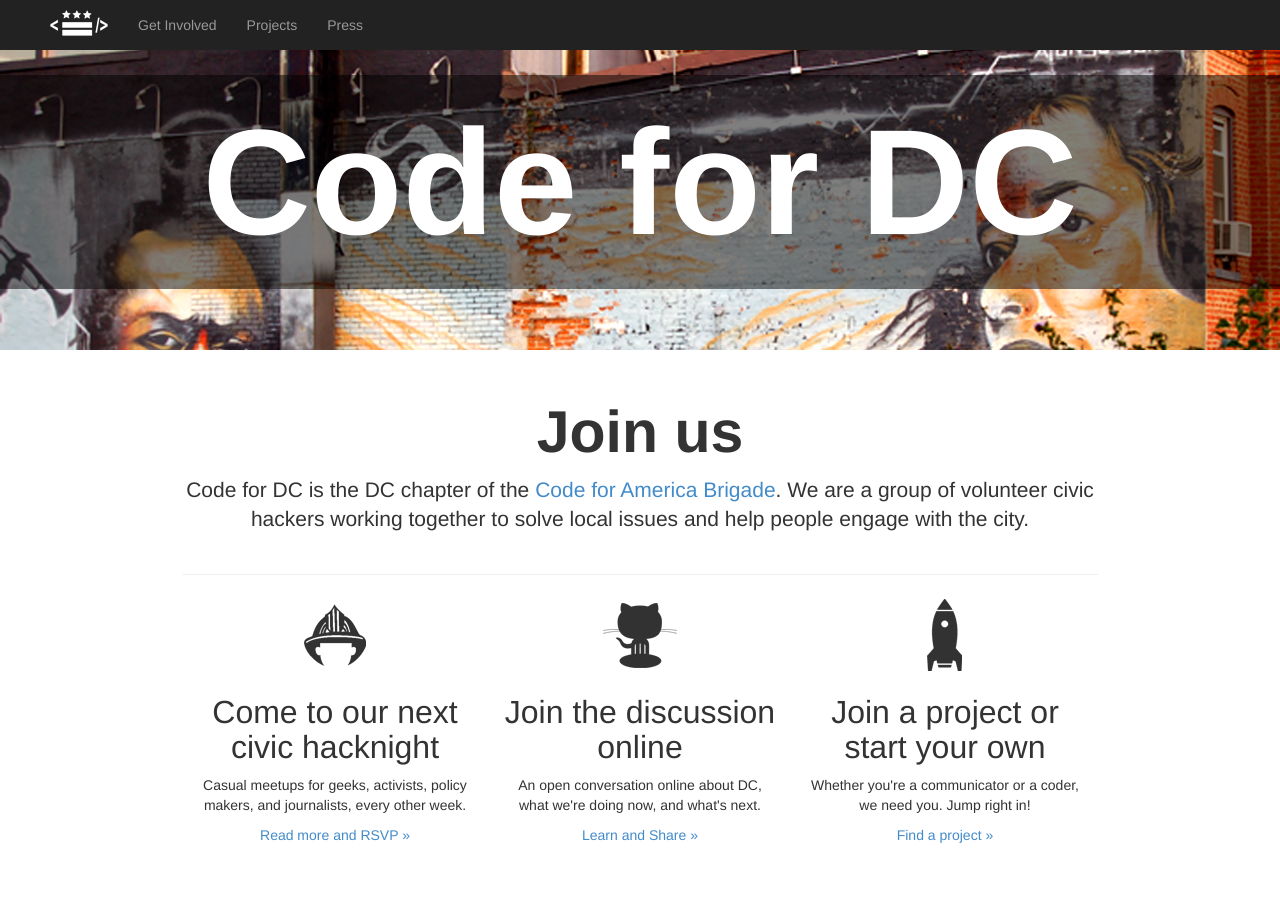
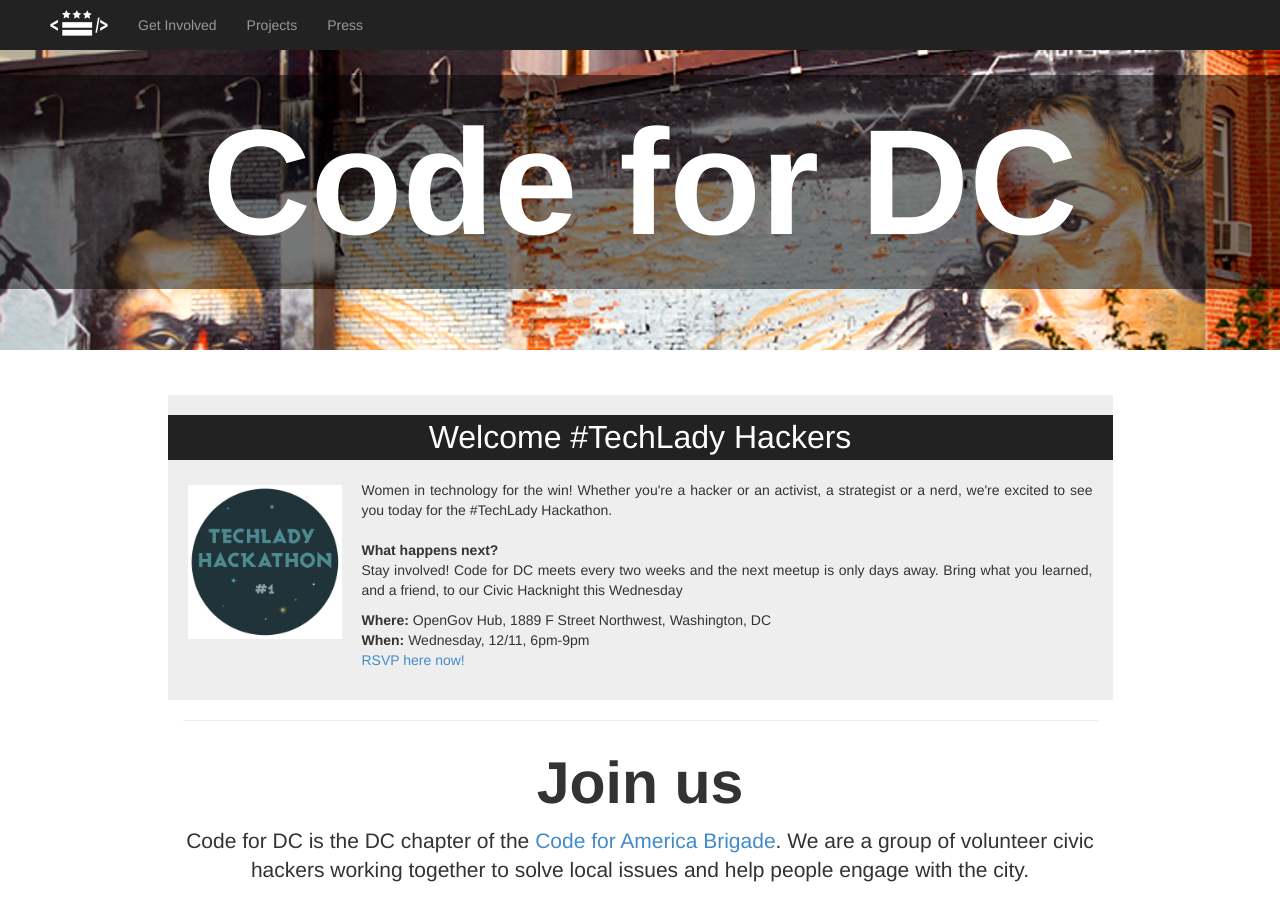
Before and after one commit to civictechdc/codefordc.github.com, a Jekyll site: the page built from index.html, in a window 1280 px wide and 900 px high. Built offline with Jekyll 4.4.1, drawn with Linux system fonts in a browser that asks for light colours; Markdown is read by kramdown in place of the engine named in the settings.

Commit message:
add #TechLady announcement

```diff
--- a/index.html
+++ b/index.html
@@ -11,29 +11,33 @@
 
 			<div class="col-lg-1"></div>
 			<div class="col-lg-10 starter-template">
-<!--
+
 				<div class="col-lg-12 announcement heading-stripe light-grey">
-					<h2 class="blackish">Announcement!</h2>
+					<h2 class="blackish">Welcome #TechLady Hackers</h2>
 					<div class="announcement-icon">
-						<img src="images/eventbrite-500x500.jpg" alt="Eventbrite logo" />
+						<img src="images/techlady-22830.jpg" alt="#TechLady Hackathon" />
 					</div>
 					<div class="announcement-content">
-							<h4>Code for DC's Shutdown Hackathon</h4>
+
 						<p>
-Code for DC is hosting a mini-hackathon for furloughed employees, civic hackers, and others to help work on local community projects. All are welcomed to join in. Feel free to bring your own project or to work on an existing project.
-Let's use this furlough time to do something awesome!
+Women in technology for the win! Whether you're a hacker or an activist, a strategist or a nerd, we're excited to see you today for the #TechLady Hackathon.
+<br/>
+<br/>
+<b>What happens next?</b>
+<br/>
+Stay involved!  Code for DC meets every two weeks and the next meetup is only days away.  Bring what you learned, and a friend, to our Civic Hacknight this Wednesday
 						</p>
 						<p>
-							<b>Where:</b> 1776 - 1133 15TH Street NW, Washington DC
+							<b>Where:</b> OpenGov Hub, 1889 F Street Northwest, Washington, DC
 							<br/>
-							<b>When:</b> Monday 10/14, 1pm-9pm
+							<b>When:</b> Wednesday, 12/11, 6pm-9pm
 							<br>
-							<a href="http://furloughedfeds-eswgnotif.eventbrite.com/?utm_source=eb_email&utm_medium=email&utm_campaign=swgnotif001&utm_term=eventname&ref=eswgnotif" target="_blank">Register here now!</a>
+							<a href="http://www.meetup.com/Code-for-DC/events/152880422/" target="_blank">RSVP here now!</a>
 						</p>
 					</div>
 				</div>
 				<div class="col-lg-12"><hr/></div>
--->
+
 
 				<div class="col-lg-12">
 					<h1 class="h0">Join us</h1>
```
Also changed, not shown: events/_posts/2013-11-30-welcome-to-jekyll.markdown (added, +24 -0 lines), events/_posts/2013-12-01-welcome-to-jekyll.markdown (added, +24 -0 lines), events/index.html (added, +23 -0 lines), sitemap.md (added, +20 -0 lines), images/techlady-22830.jpg (added).
